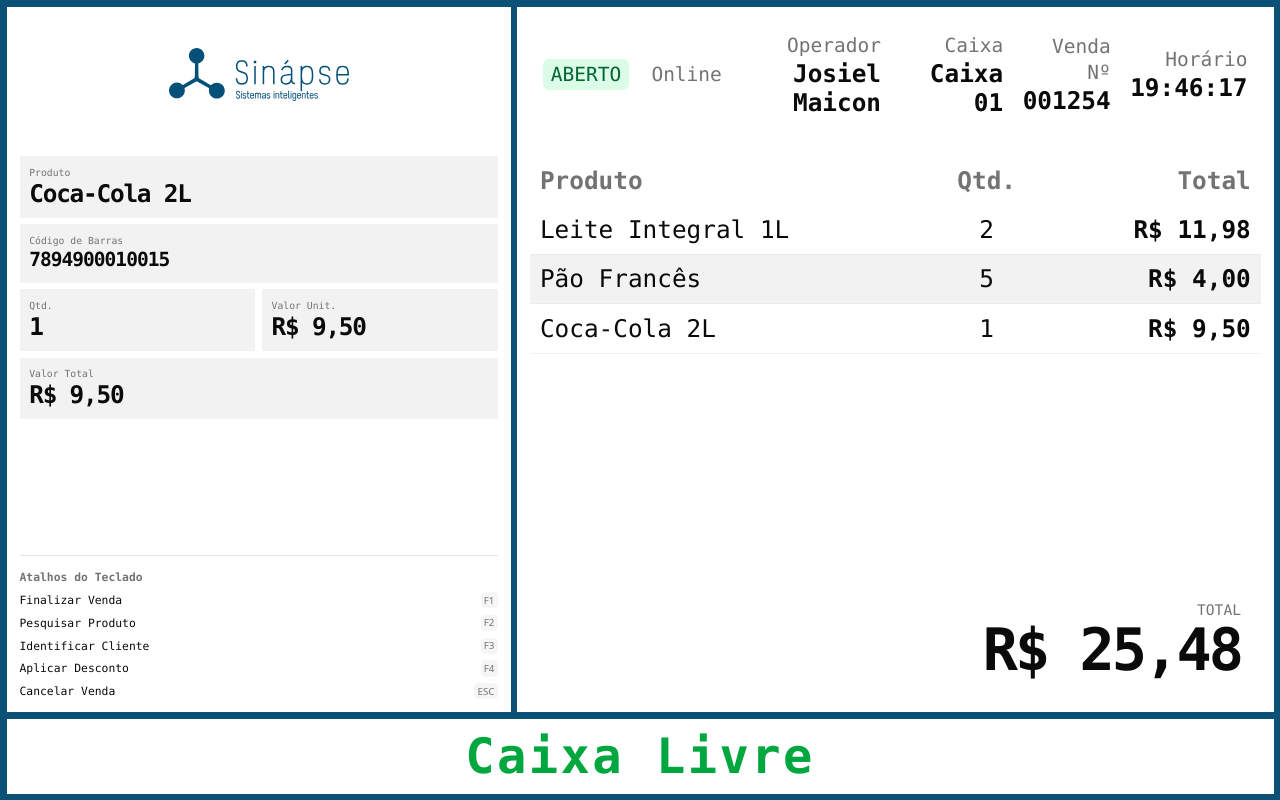
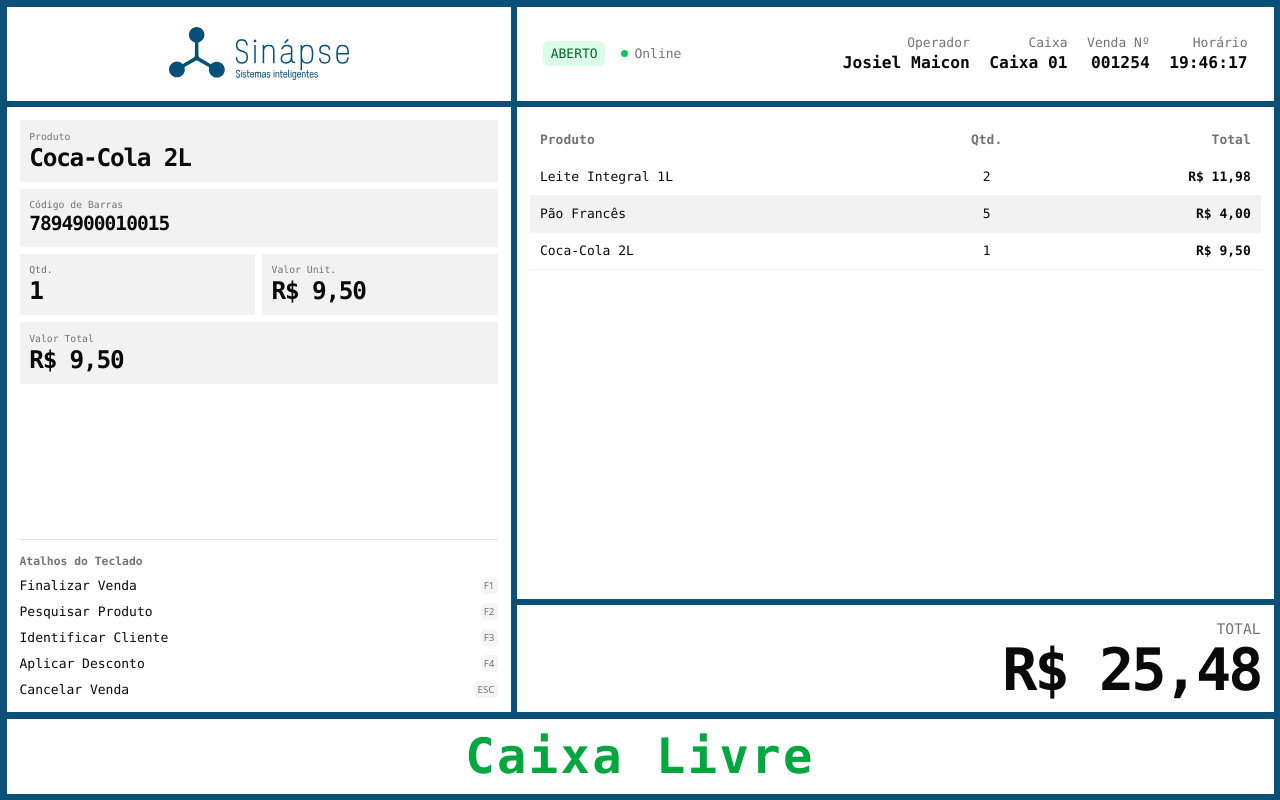
Before and after one commit to josielmaicon/Sinapse-ERP-1.1, a React (Vite) app in the folder interface/: page /pontovenda in a window 1280 px wide. Built offline with nearby package versions, Linux system fonts and the light colour scheme.

Commit message:
tela de vendas melhorada

```diff
--- a/interface/src/components/pontovenda/Header2.jsx
+++ b/interface/src/components/pontovenda/Header2.jsx
@@ -17,14 +17,14 @@ const mockPdvSession = {
 };
 
 const statusColors = {
-  aberto: "text-2xl bg-green-100 text-green-800 dark:bg-green-900/50 dark:text-green-400",
-  fechado: "text-2xl bg-red-100 text-red-800 dark:bg-red-900/50 dark:text-red-400",
-  pausado: "text-2xl bg-yellow-100 text-yellow-800 dark:bg-yellow-900/50 dark:text-yellow-400",
+  aberto: "text-base bg-green-100 text-green-800 dark:bg-green-900/50 dark:text-green-400",
+  fechado: "text-base bg-red-100 text-red-800 dark:bg-red-900/50 dark:text-red-400",
+  pausado: "text-base bg-yellow-100 text-yellow-800 dark:bg-yellow-900/50 dark:text-yellow-400",
 };
 
 const InfoItem = ({ label, value, className}) => (
   <div className="text-right">
-    <p className="text-2xl text-muted-foreground">{label}</p>
+    <p className="text-base text-muted-foreground">{label}</p>
     <p className="font-semibold">{value}</p>
   </div>
 );
@@ -41,12 +41,12 @@ export default function PosHeaderStatus({ session = mockPdvSession }) {
   }, []);
 
   return (
-    <div className="w-full h-full flex items-center text-3xl justify-between font-mono p-4">
+    <div className="w-full h-full flex items-center text-xl justify-between font-mono p-4">
       <div className="flex items-center gap-5">
         <Badge className={cn("text-base", statusColors[session.status])}>
           {session.status.toUpperCase()}
         </Badge>
-        <div className="text-2xl flex items-center gap-2 text-muted-foreground">
+        <div className="text-base flex items-center gap-2 text-muted-foreground">
           <div className={cn("w-2 h-2 rounded-full", session.isOnline ? "bg-green-500" : "bg-red-500")} />
           <span>{session.isOnline ? "Online" : "Offline"}</span>
         </div>
--- a/interface/src/components/pontovenda/PainelLateral.jsx
+++ b/interface/src/components/pontovenda/PainelLateral.jsx
@@ -76,7 +76,7 @@ export default function PosSidePanel({ lastItem }) {
           {hotkeys.map((hotkey) => (
             <div
               key={hotkey.key}
-              className="flex justify-between items-center text-sm"
+              className="flex justify-between items-center text-base"
             >
               <span>{hotkey.description}</span>
               <Kbd>{hotkey.key}</Kbd>
--- a/interface/src/components/pontovenda/itensvenda.jsx
+++ b/interface/src/components/pontovenda/itensvenda.jsx
@@ -2,26 +2,9 @@
 
 import * as React from "react";
 
-// 🧩 MOCK: Dados simulados para a lista de itens da venda.
-// No mundo real, esta lista viria de um estado gerenciado pela página.
-const mockItems = [
-    { id: 1, name: "Leite Integral 1L", quantity: 2, unitPrice: 5.99, totalPrice: 11.98 },
-    { id: 2, name: "Pão Francês", quantity: 5, unitPrice: 0.80, totalPrice: 4.00 },
-    { id: 3, name: "Coca-Cola 2L", quantity: 1, unitPrice: 9.50, totalPrice: 9.50 },
-    { id: 4, name: "Detergente Ypê 500ml", quantity: 3, unitPrice: 2.50, totalPrice: 7.50 },
-    { id: 5, name: "Iogurte Natural Grego", quantity: 2, unitPrice: 3.20, totalPrice: 6.40 },
-    { id: 6, name: "Tomate Italiano Kg", quantity: 0.85, unitPrice: 6.99, totalPrice: 5.94 },
-    { id: 7, name: "Sabão em Pó OMO Lavagem Perfeita", quantity: 1, unitPrice: 25.00, totalPrice: 25.00 },
-    { id: 8, name: "Queijo Minas Frescal 500g", quantity: 1, unitPrice: 18.50, totalPrice: 18.50 },
-    // Adicione mais itens aqui para testar o scroll
-];
-
 export default function SaleItemsList({ items = mockItems }) {
     return (
-        // ✅ 1. FONTE GRANDE e CONTAINER DE SCROLL
-        // 'font-mono' herdado, 'text-lg' para aumentar a fonte.
-        // 'overflow-y-auto' cria o scroll vertical quando o conteúdo for maior que a altura.
-        <div className="h-full w-full text-3xl overflow-y-auto bg-background rounded-md">
+        <div className="h-full w-full text-base overflow-y-auto bg-background rounded-md">
             <table className="w-full border-collapse">
                 {/* ✅ 2. CABEÇALHO FIXO */}
                 <thead className="sticky top-0 z-10 bg-card/80 backdrop-blur-sm">
@@ -34,7 +17,7 @@ export default function SaleItemsList({ items = mockItems }) {
                 </thead>
 
                 {/* ✅ 3. LINHAS ALTERNADAS (ZEBRA STRIPING) */}
-                <tbody className="[&>tr:nth-child(even)]:bg-black/5 dark:[&>tr:nth-child(even)]:bg-white/5">
+                <tbody className="leading-tight [&>tr:nth-child(even)]:bg-black/5 dark:[&>tr:nth-child(even)]:bg-white/5">
                     {items.map((item) => (
                         <tr key={item.id} className="border-b border-border/50">
                             <td className="p-3 font-medium">{item.name}</td>
--- a/interface/src/components/pontovenda/subtotal.jsx
+++ b/interface/src/components/pontovenda/subtotal.jsx
@@ -19,7 +19,7 @@ export default function SaleResume({ items = [] }) {
 
   return (
     // Usamos flex para centralizar o conteúdo vertical e horizontalmente
-    <div className="w-full h-full flex flex-col justify-center items-end p-6 font-mono">
+    <div className="w-full h-full flex flex-col justify-center items-end font-mono">
 
       {/* Rótulo "TOTAL" */}
       <p className="text-lg font-medium text-muted-foreground">
--- a/interface/src/layouts/PontoVendaLayout.jsx
+++ b/interface/src/layouts/PontoVendaLayout.jsx
@@ -8,40 +8,45 @@ export default function ComprasPageLayout({
 }) {
   return (
     // h-screen garante ocupar a viewport; flex-col para usar flex-1 corretamente
-    <div className="w-full h-screen bg-[#0b5077] font-mono flex flex-col p-2 gap-2">
-      {/* grid principal com 3 linhas: header / content / footer */}
-      <div className="flex-1 flex flex-col overflow-hidden">
-        {/* Cabeçalhos (altura automática) */}
+    <div className="w-full h-screen bg-[#0b5077] font-mono flex flex-col p-2">
+      {/* container principal que ocupa todo o espaço restante */}
+      <div className="flex-1 flex flex-col overflow-hidden gap-2">
+        {/* --- LINHA DE CABEÇALHOS: duas colunas separadas --- */}
         <div className="grid grid-cols-[4fr_6fr] gap-2">
           <div className="bg-card p-4 flex items-center justify-center overflow-hidden">
             {Header1 || "[CABEÇALHO 1]"}
           </div>
+
           <div className="bg-card p-4 flex items-center justify-center overflow-hidden">
             {Header2 || "[CABEÇALHO 2]"}
           </div>
         </div>
 
-        {/* Conteúdo central: ocupa o restante */}
+        {/* --- CORPO PRINCIPAL: mantém as duas colunas (4fr / 6fr) --- */}
         <div className="flex-1 grid grid-cols-[4fr_6fr] gap-2 min-h-0">
-          {/* Painel lateral (fixo dentro do espaço) */}
-          <div className="bg-card p-4 flex items-start justify-center overflow-auto min-h-0">
+          {/* Coluna Esquerda — Painel lateral, dentro do seu próprio card */}
+          <div className="bg-card p-4 flex flex-col overflow-auto min-h-0">
             {SidePanel || "[PAINEL LATERAL]"}
           </div>
 
-          {/* Coluna principal: lista rolável e subtotal fixo embaixo */}
-          <div className="flex flex-col min-h-0">
+          {/* Coluna Direita — Conteúdo principal (lista rolável) + subtotal em card separado */}
+          <div className="flex flex-col min-h-0 gap-2">
+            {/* Card do conteúdo principal (rolável) */}
             <div className="bg-card p-4 flex-1 overflow-auto min-h-0">
-              {/* A lista deve rolar aqui se exceder */}
               {MainContent || "[CONTEÚDO PRINCIPAL]"}
             </div>
-            <div className="bg-card p-4">
-              {Resume || "[SUBTOTAL]"}
+
+            {/* Card do subtotal — separado, alinhado só à coluna direita */}
+            <div>
+              <div className="bg-card p-4">
+                {Resume || "[SUBTOTAL]"}
+              </div>
             </div>
           </div>
         </div>
 
-        {/* Rodapé */}
-        <div className="mt-2">
+        {/* --- RODAPÉ (ocupa a largura total abaixo das colunas) --- */}
+        <div className="">
           <div className="bg-card p-4 flex items-center justify-center">
             {Footer || "[RODAPÉ]"}
           </div>
```
